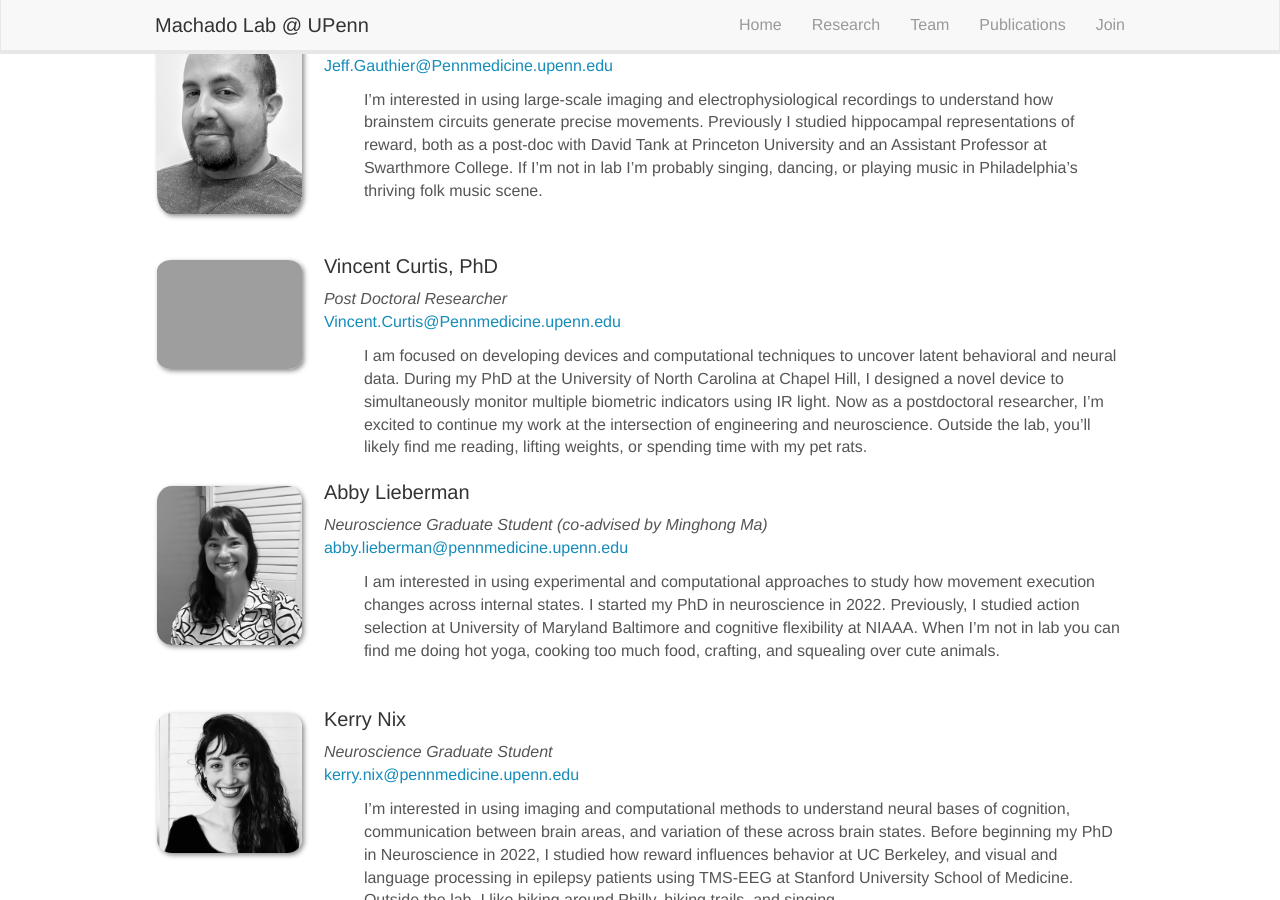
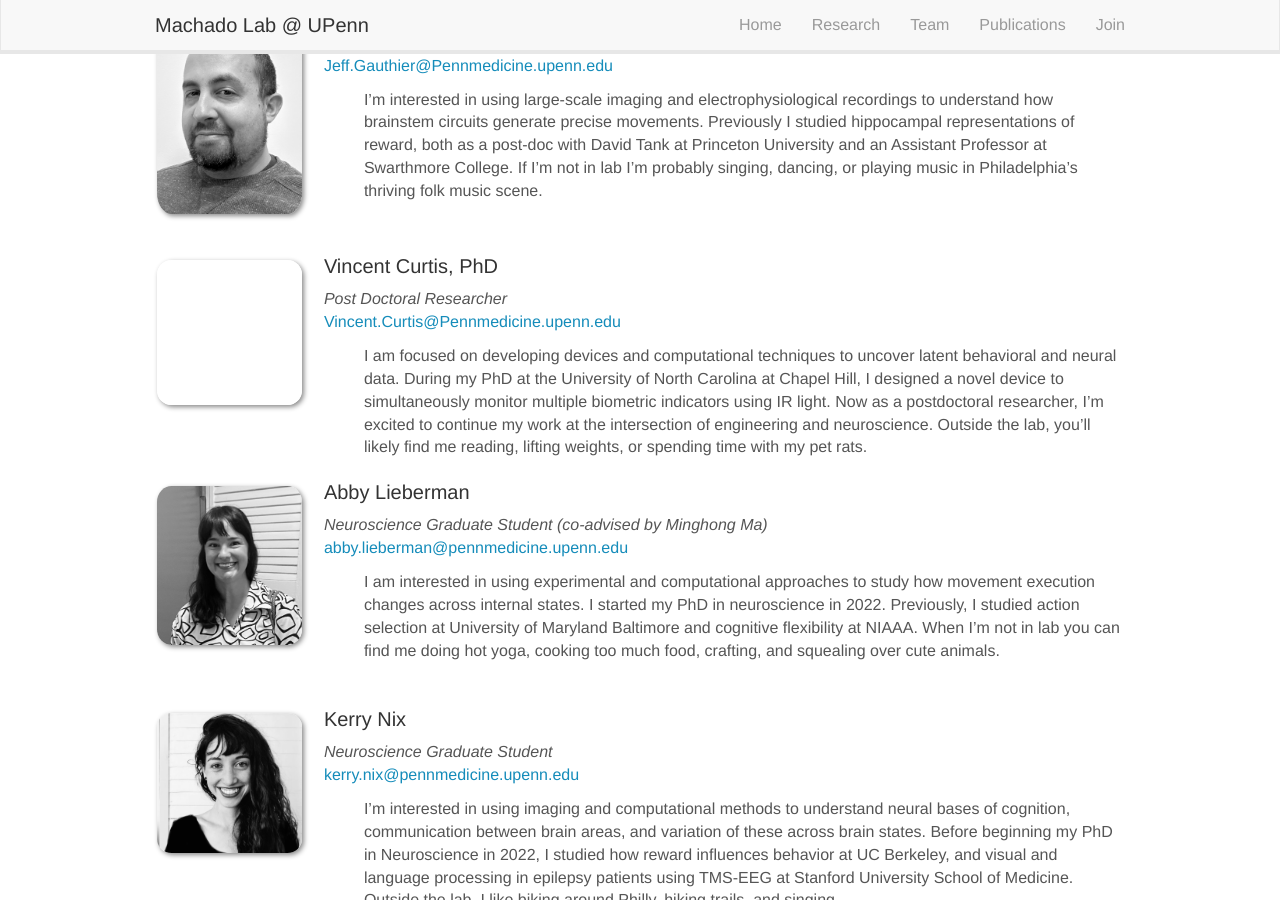
Before and after one commit to machado-lab-code/machado-lab-code, a Jekyll site: the page built from _pages/team.md, in a window 1280 px wide and 900 px high, scrolled down 409 px. Built offline with Jekyll 4.4.1, drawn with Linux system fonts in a browser that asks for light colours; nearby versions of some CDN libraries.

Commit message:
Update team_members.yml

```diff
--- a/_data/team_members.yml
+++ b/_data/team_members.yml
@@ -15,7 +15,7 @@
   education1:
 
 - name: Vincent Curtis, PhD
-  photo: bio.jpg
+  photo: missing.jpg
   info: Post Doctoral Researcher
   email: Vincent.Curtis@Pennmedicine.upenn.edu
   bio: I am focused on developing devices and computational techniques to uncover latent behavioral and neural data. During my PhD at the University of North Carolina at Chapel Hill, I designed a novel device to simultaneously monitor multiple biometric indicators using IR light. Now as a postdoctoral researcher, I’m excited to continue my work at the intersection of engineering and neuroscience. Outside the lab, you’ll likely find me reading, lifting weights, or spending time with my pet rats.
@@ -63,7 +63,7 @@
   education1:
 
 - name: Marie Fina
-  photo: bio-photo.jpg
+  photo: missing.jpg
   info: Research Specialist (joint with Diego Contreras)
   email:
   number_educ: 0
```
